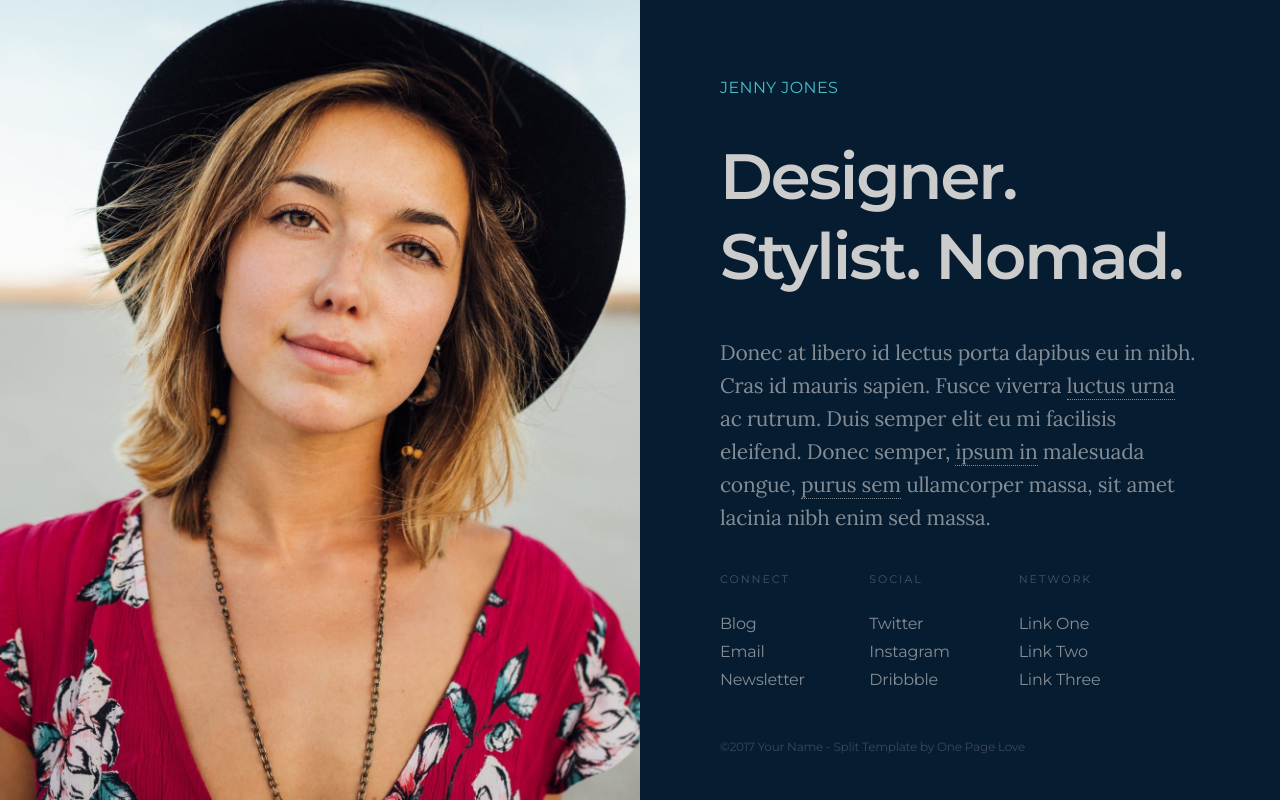
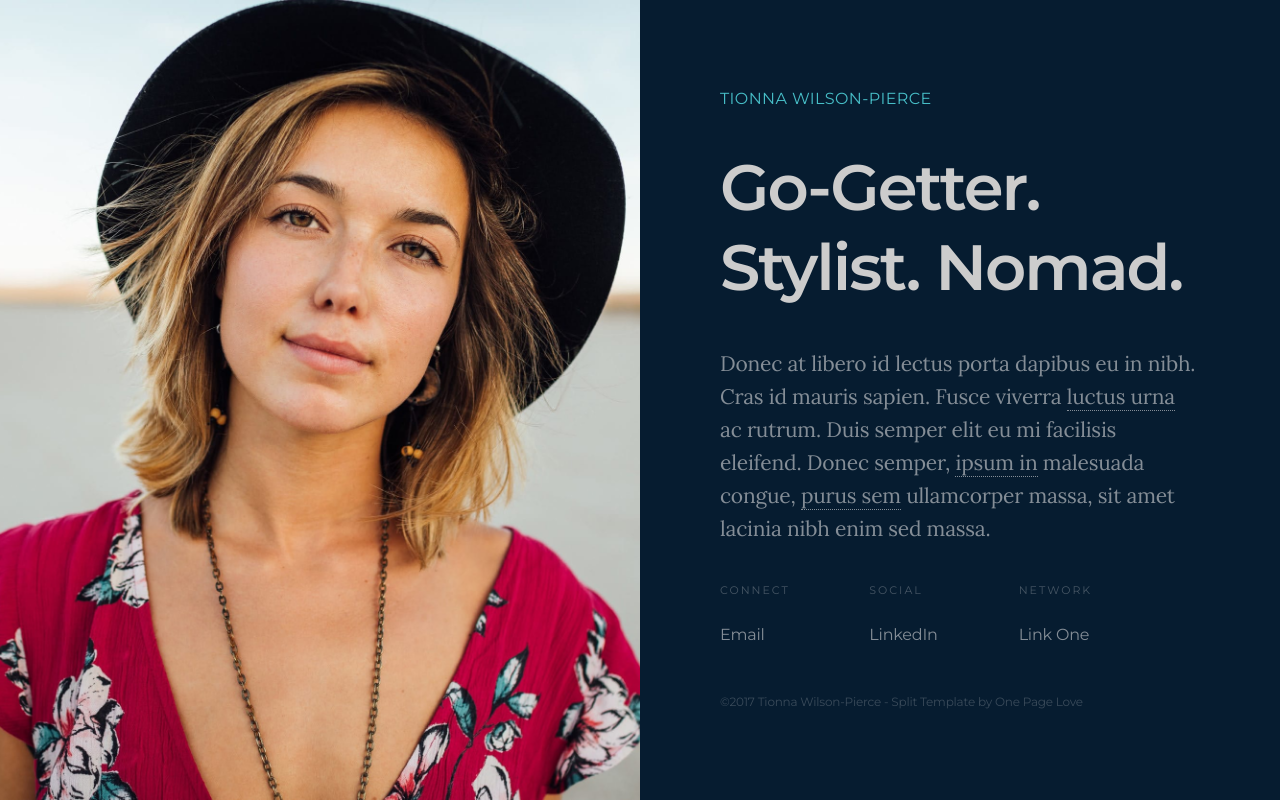
Before and after one commit to thebadasscoder/AboutMe, a plain HTML site: page split/index.html in a window 1280 px wide. Drawn offline with Linux system fonts and the light colour scheme.

Commit message:
add slight changes

```diff
--- a/split/index.html
+++ b/split/index.html
@@ -34,9 +34,9 @@
 
 			<div class="split-intro">
 
-				<h1>Jenny Jones</h1>
+				<h1>Tionna Wilson-Pierce</h1>
 
-				<span class="tagline">Designer. Stylist. Nomad.</span>
+				<span class="tagline">Go-Getter. Stylist. Nomad.</span>
 
 			</div>
 
@@ -53,9 +53,9 @@
 					<h3>Connect</h3>
 
 					<ul>
-						<li><a href="#">Blog</a></li>
+					<!-- 	<li><a href="#">Blog</a></li> -->
 						<li><a href="#">Email</a></li>
-						<li><a href="#">Newsletter</a></li>
+				<!-- 		<li><a href="#">Newsletter</a></li> -->
 					</ul>
 
 				</div>
@@ -65,9 +65,9 @@
 					<h3>Social</h3>
 
 					<ul>
-						<li><a href="#">Twitter</a></li>
-						<li><a href="#">Instagram</a></li>
-						<li><a href="#">Dribbble</a></li>
+						<li><a href="#">LinkedIn</a></li>
+					<!-- 	<li><a href="#">Twitter</a></li> -->
+<!-- 						<li><a href="#">Dribbble</a></li> -->
 					</ul>
 
 				</div>
@@ -78,8 +78,8 @@
 
 					<ul>
 						<li><a href="#">Link One</a></li>
-						<li><a href="#">Link Two</a></li>
-						<li><a href="#">Link Three</a></li>
+					<!-- 	<li><a href="#">Link Two</a></li>
+						<li><a href="#">Link Three</a></li> -->
 					</ul>
 
 				</div>
@@ -88,7 +88,7 @@
 
 			<div class="split-credit">
 
-				<p>&copy;2017 <a href="#">Your Name</a> - <a href="https://onepagelove.com/split">Split Template</a> by <a href="https://onepagelove.com">One Page Love</a></p>
+				<p>&copy;2017 <a href="#">Tionna Wilson-Pierce</a> - <a href="https://onepagelove.com/split">Split Template</a> by <a href="https://onepagelove.com">One Page Love</a></p>
 
 				<!--
 				To edit this credit you can remove the CC3.0 license for only $5 here: https://onepagelove.com/split
```
